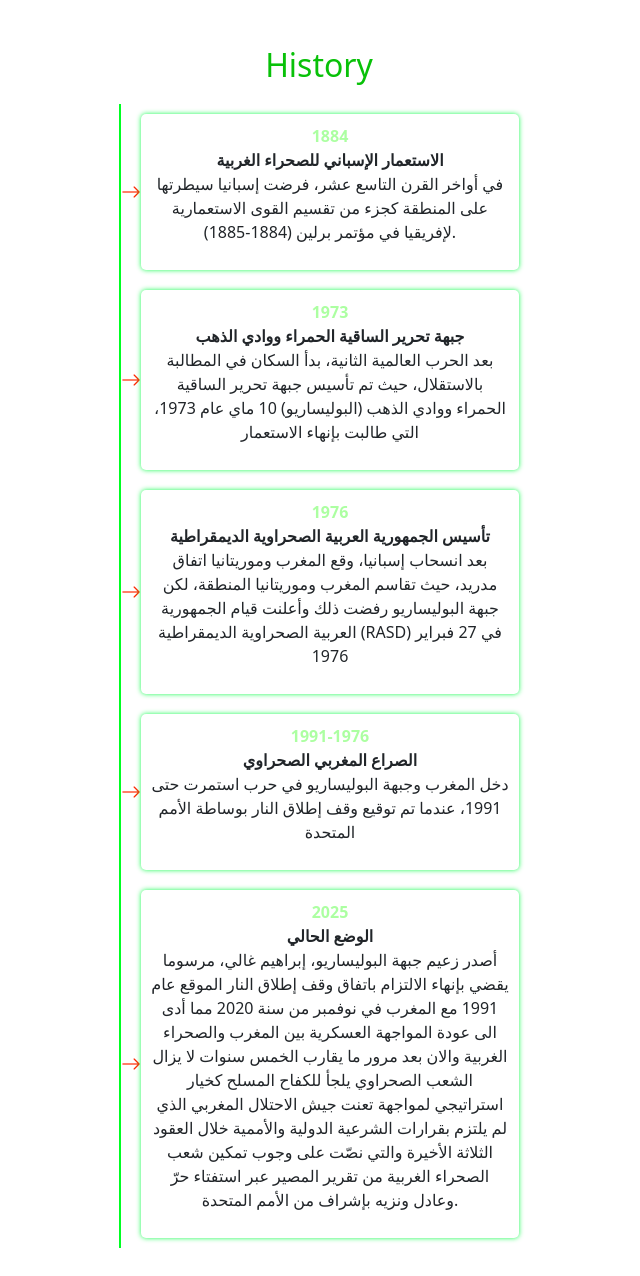
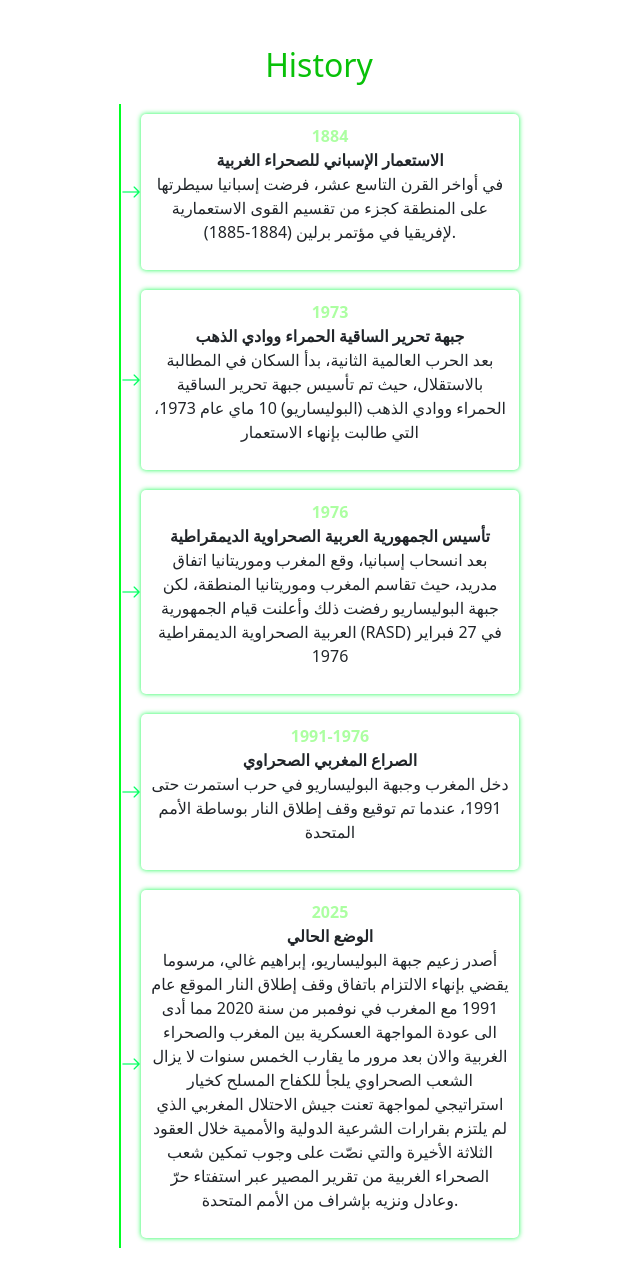
Before and after one commit to ahmed-mohmedsalem/RASD, a plain HTML site: page index.html in a window 1280 px wide. Shown: the part 1602-2878 px from the top of the page, without its empty margins (321-961 px from the left). Drawn offline with nearby package versions, Linux system fonts and the light colour scheme.

Commit message:
history parte done

```diff
--- a/index.html
+++ b/index.html
@@ -141,7 +141,7 @@
       <h2 style="color: #08c108">History</h2>
       <div class="timeline">
       <div class="nn">
-        <i class="bi bi-arrow-right" style="font-size: 20px; color: #ff2600;"></i>
+        <i class="bi bi-arrow-right" style="font-size: 20px; color: #00ff62;"></i>
 
         <div class="c">
           <span class="date">1884</span>
@@ -149,7 +149,7 @@
       </div>
       </div>
       <div class="nn">
-        <i class="bi bi-arrow-right" style="font-size: 20px; color: #ff2600;"></i>
+        <i class="bi bi-arrow-right" style="font-size: 20px; color: #00ff62;"></i>
 
         <div class="c">
           <span class="date">1973</span>
@@ -157,7 +157,7 @@
       </div>
       </div>
       <div class="nn">
-        <i class="bi bi-arrow-right" style="font-size: 20px; color: #ff2600;"></i>
+        <i class="bi bi-arrow-right" style="font-size: 20px; color: #00ff62;"></i>
 
         <div class="c">
           <span class="date">1976</span>
@@ -165,7 +165,7 @@
       </div>
       </div>
       <div class="nn">
-        <i class="bi bi-arrow-right" style="font-size: 20px; color: #ff2600;"></i>
+        <i class="bi bi-arrow-right" style="font-size: 20px; color: #00ff62;"></i>
 
         <div class="c">
           <span class="date">1991-1976</span>
@@ -173,7 +173,7 @@
         </div>
       </div>
       <div class="nn">
-        <i class="bi bi-arrow-right" style="font-size: 20px; color: #ff2600;"></i>
+        <i class="bi bi-arrow-right" style="font-size: 20px; color: #00ff62;"></i>
 
         <div class="c">
           <span class="date">2025</span>
```
